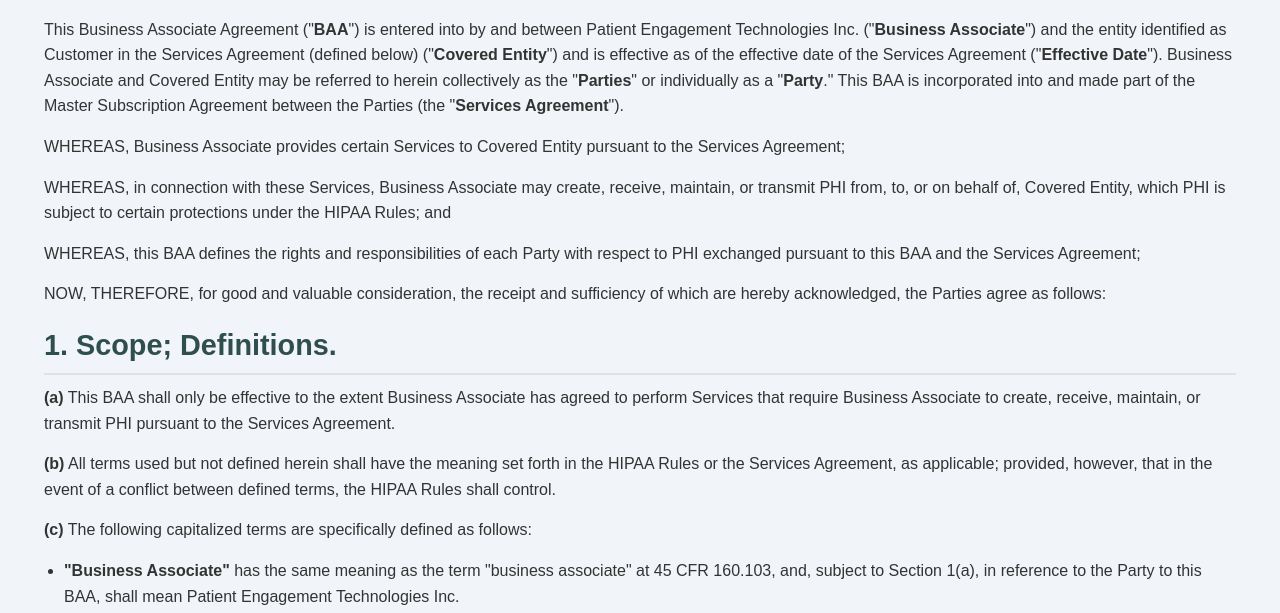
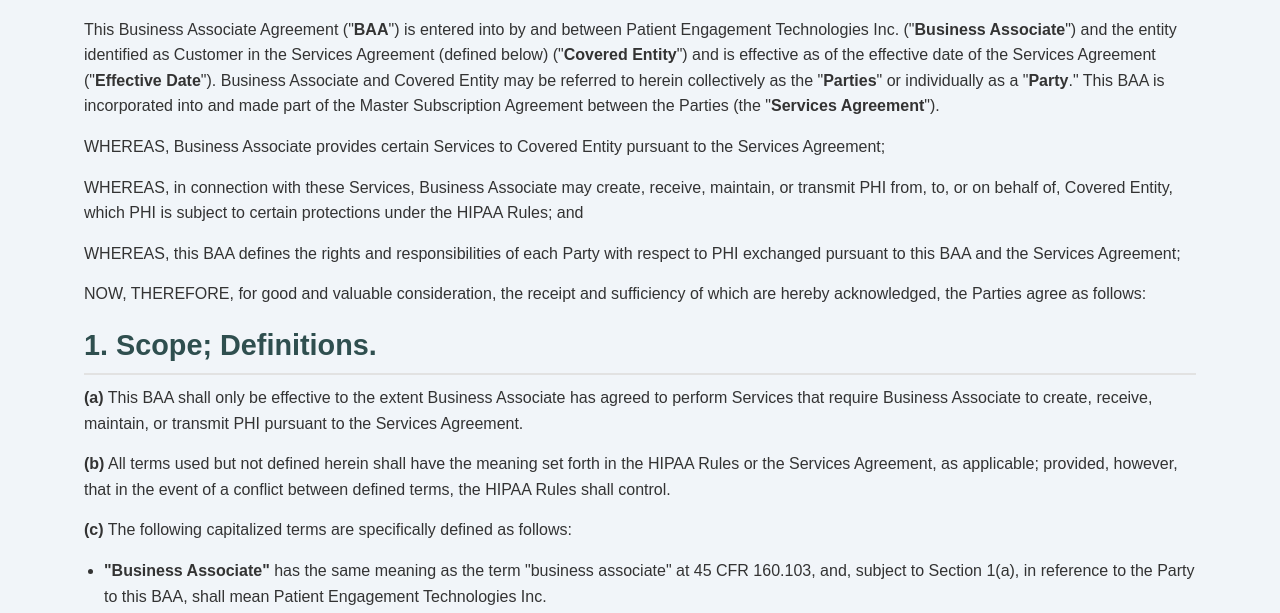
Before and after one commit to alexhellopatient/alexhellopatient.github.io, a plain HTML site: page baa.html in a window 1280 px wide. Shown: the part 187-800 px from the top of the page. Drawn offline with Linux system fonts and the light colour scheme.

Commit message:
Update baa.html

```diff
--- a/baa.html
+++ b/baa.html
@@ -23,7 +23,7 @@
     <script src="/_next/static/chunks/polyfills.js" nomodule=""></script>
   </head>
   <body id="app">
-    <section class="px-6 bg-slate-100 py-0">
+    <section class="px-16 bg-slate-100 py-0">
     <div class="header">
             <div class="subtitle">BAA</div>
             <h1> Hello Patient </h1>
```
